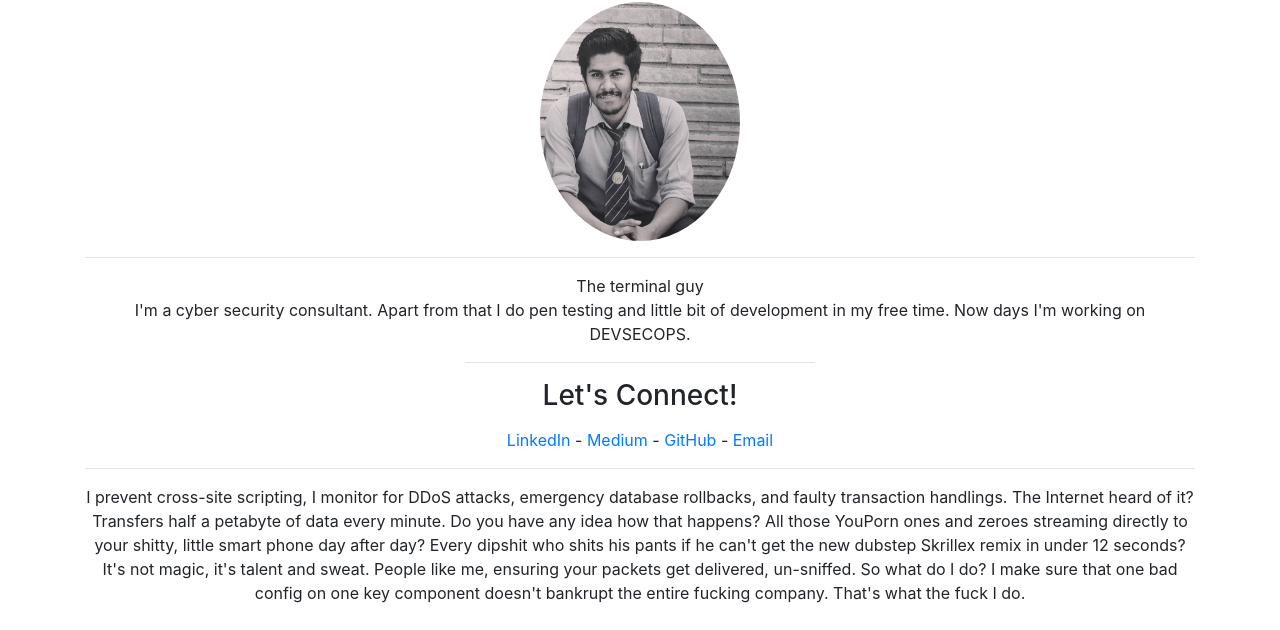
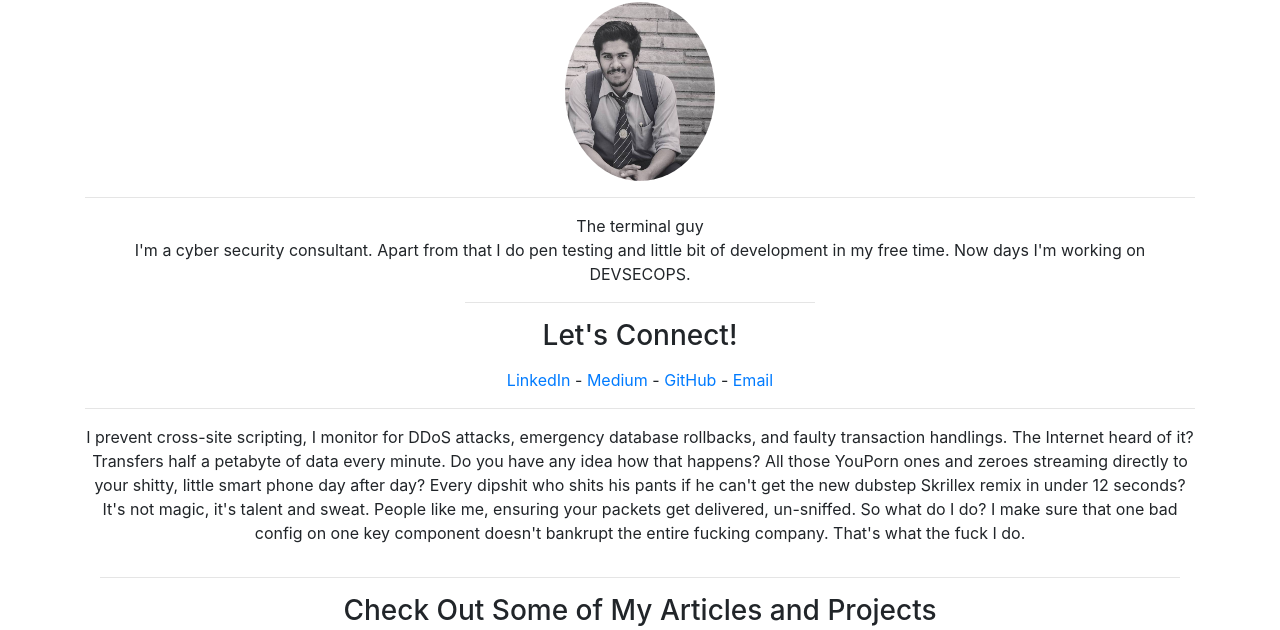
Before and after one commit to mihawk47/hub1, a plain HTML site: page index.html in a window 1280 px wide. Shown: the part 70-700 px from the top of the page. Drawn offline with nearby package versions, Linux system fonts and the light colour scheme; a script that the page names is missing.

Commit message:
Update index.html

```diff
--- a/index.html
+++ b/index.html
@@ -39,8 +39,8 @@
         <div class="row">
             <div class="col-sm"></div>
             <div class="col-sm text-center">
-                <img src="assets/images/me.jpeg" class="img-fluid rounded-circle" alt="mihawk's Head" heigh="200px"
-                    width="200px">
+                <img src="assets/images/me.jpeg" class="img-fluid rounded-circle" alt="mihawk's Head" heigh="150px"
+                    width="150px">
             </div>
             <div class="col-sm"></div>
         </div>
```
